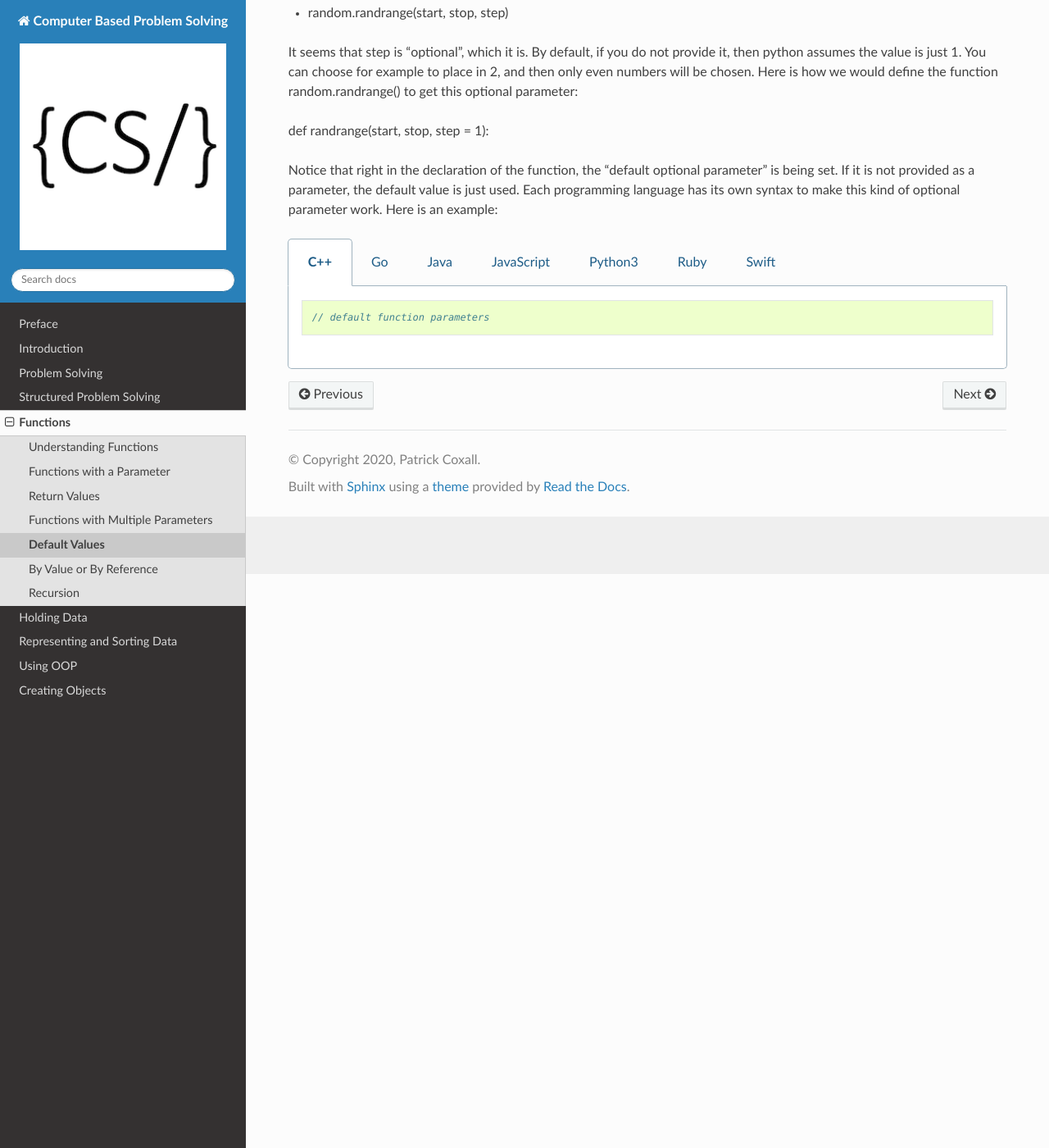
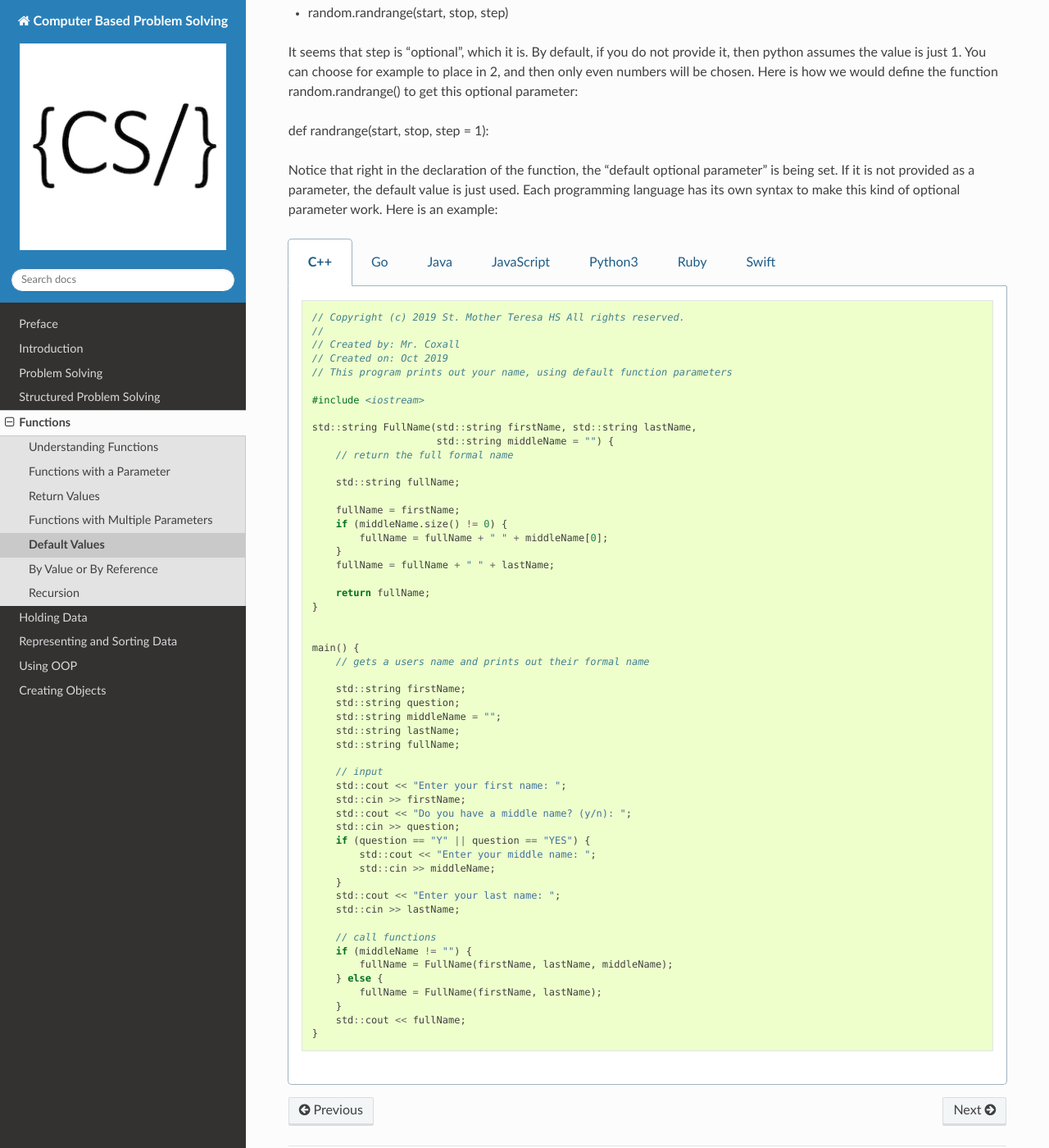
Before and after one commit to Mr-Coxall/Computer-Based-Problem-Solving, a Sphinx documentation site: the page built from docs/functions/default-values.rst, in a window 1280 px wide and 1400 px high, scrolled down 700 px. Shown: the whole window at 82% size. Built offline with Sphinx 7.4.7 and the Read the Docs theme 2.0.0, drawn with Linux system fonts in a browser that asks for light colours; pages that are not in the unit, such as notebooks, are missing from menus.

Commit message:
Update default-values.rst

```diff
--- a/docs/functions/default-values.rst
+++ b/docs/functions/default-values.rst
@@ -39,7 +39,59 @@ Notice that right in the declaration of the function, the "default optional para
 
     .. code-block:: C++
 
-		// default function parameters
+		// Copyright (c) 2019 St. Mother Teresa HS All rights reserved.
+		//
+		// Created by: Mr. Coxall
+		// Created on: Oct 2019
+		// This program prints out your name, using default function parameters
+
+		#include <iostream>
+
+		std::string FullName(std::string firstName, std::string lastName,
+		                     std::string middleName = "") {
+		    // return the full formal name
+
+		    std::string fullName;
+
+		    fullName = firstName;
+		    if (middleName.size() != 0) {
+		        fullName = fullName + " " + middleName[0];
+		    }
+		    fullName = fullName + " " + lastName;
+
+		    return fullName;
+		}
+
+
+		main() {
+		    // gets a users name and prints out their formal name
+
+		    std::string firstName;
+		    std::string question;
+		    std::string middleName = "";
+		    std::string lastName;
+		    std::string fullName;
+
+		    // input
+		    std::cout << "Enter your first name: ";
+		    std::cin >> firstName;
+		    std::cout << "Do you have a middle name? (y/n): ";
+		    std::cin >> question;
+		    if (question == "Y" || question == "YES") {
+		        std::cout << "Enter your middle name: ";
+		        std::cin >> middleName;
+		    }
+		    std::cout << "Enter your last name: ";
+		    std::cin >> lastName;
+
+		    // call functions
+		    if (middleName != "") {
+		        fullName = FullName(firstName, lastName, middleName);
+		    } else {
+		        fullName = FullName(firstName, lastName);
+		    }
+		    std::cout << fullName;
+		}
 
 
   .. group-tab:: Go
@@ -72,7 +124,7 @@ Notice that right in the declaration of the function, the "default optional para
 
 
 		def full_name(first_name,last_name, middle_name = None):
-		    # return the full NameError
+		    # return the full formal name
 
 		    full_name = first_name
 		    if middle_name != None:
```
